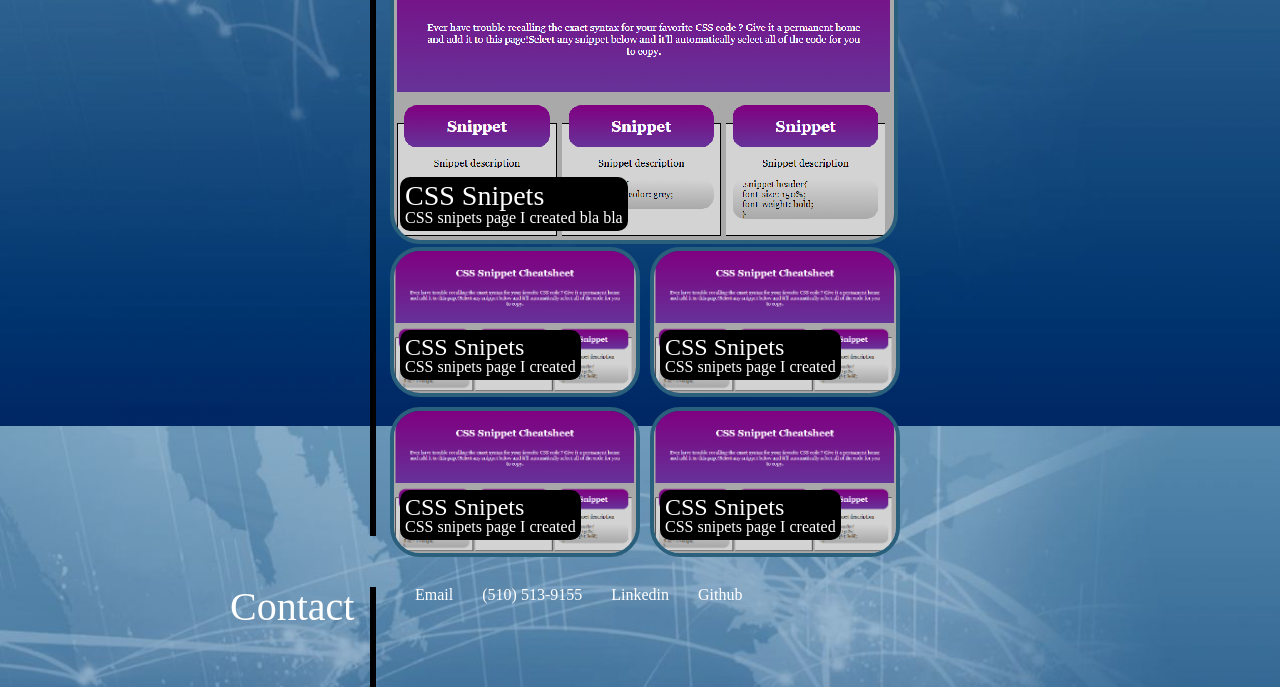
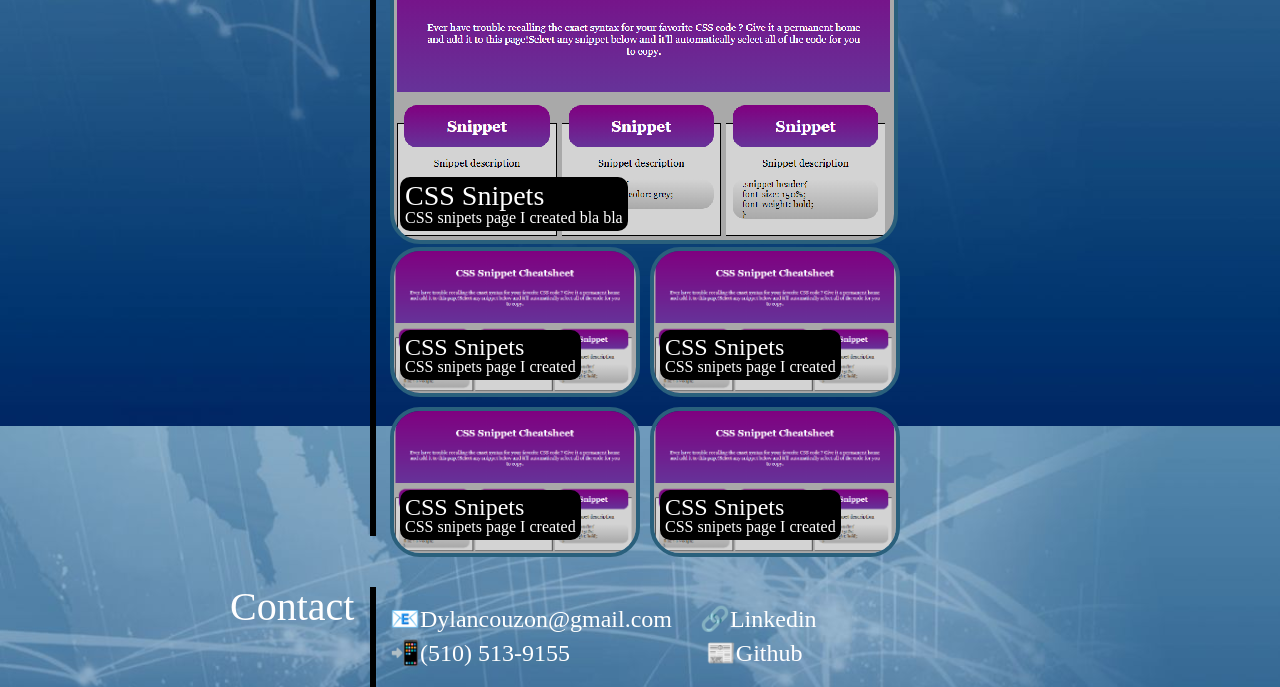
Before and after one commit to Dylancouzon/Portfolio-1, a plain HTML site: page index.html in a window 1280 px wide. Shown: the part 374-1061 px from the top of the page. Drawn offline with Linux system fonts and the light colour scheme.

Commit message:
update links css

```diff
--- a/assets/css/style.css
+++ b/assets/css/style.css
@@ -163,5 +163,10 @@ margin-bottom: 30px;
 
 .contact ul li {
   display: inline-block;
-  margin-left: 25px;
+ margin-bottom: 10px;
 }
+
+.links{
+  font-size:150%;
+  padding-top: 20px;
+}
--- a/index.html
+++ b/index.html
@@ -93,19 +93,19 @@
 
           </header>
           <div class="vl2"></div>
-          <article>
+          <article class="links">
             <ul>
               <li>
-                <a href="mailto:dylancouzon@gmail.com">Email</a>
+                📧<a href="mailto:dylancouzon@gmail.com">Dylancouzon@gmail.com</a>
+              </li>
+              <li style="margin-left: 22px;">
+                🔗<a href="https://www.linkedin.com/in/dcouzon/">Linkedin</a>
               </li>
               <li>
-                <a href="#_blank">(510) 513-9155</a>
+                📲<a href="#_blank">(510) 513-9155</a>
               </li>
-              <li>
-                <a href="https://www.linkedin.com/in/dcouzon/">Linkedin</a>
-              </li>
-              <li>
-                <a href="https://github.com/Dylancouzon">Github</a>
+              <li style="margin-left: 130px;">
+                📰<a href="https://github.com/Dylancouzon">Github</a>
               </li>
             </ul>
           </article>
```
